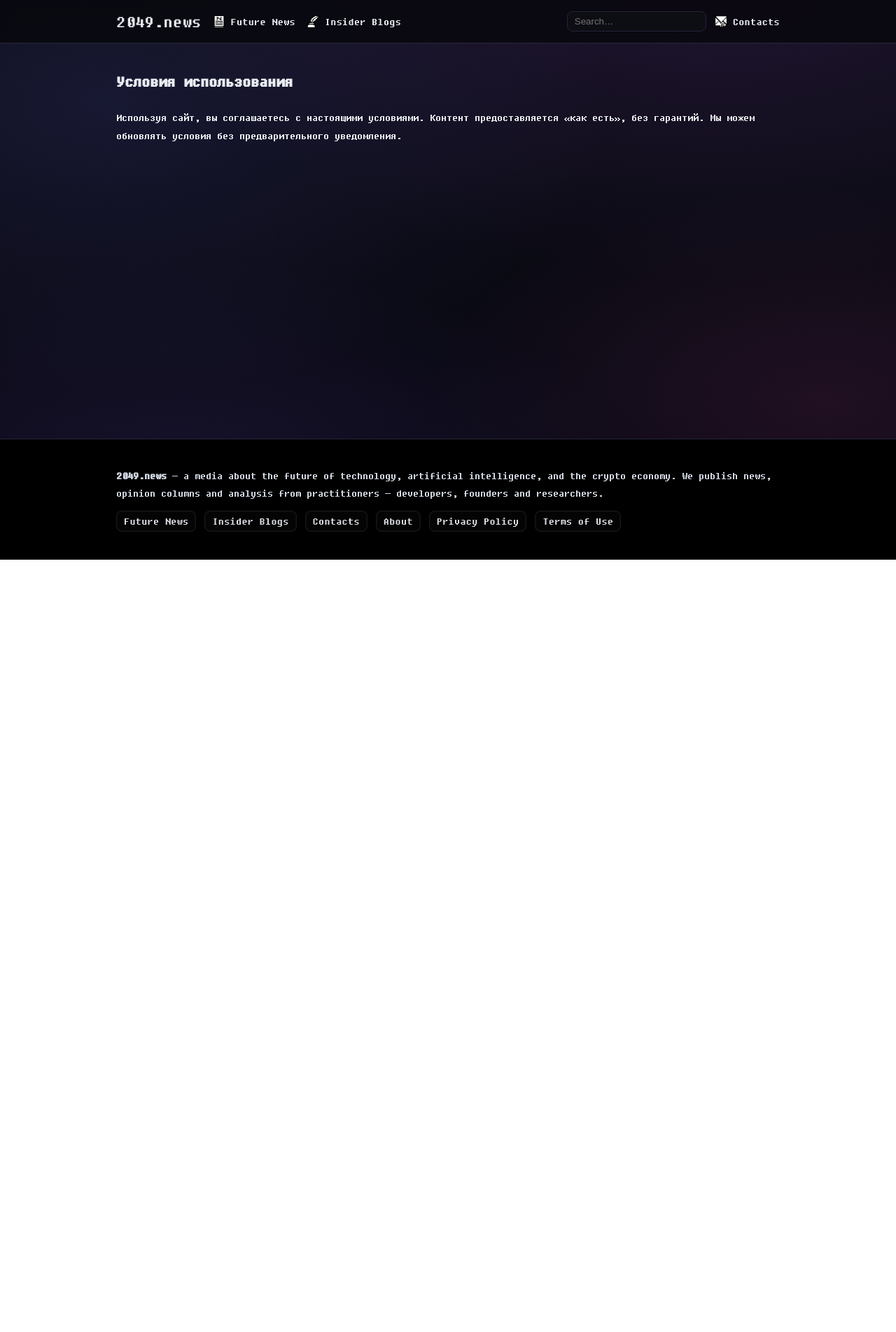
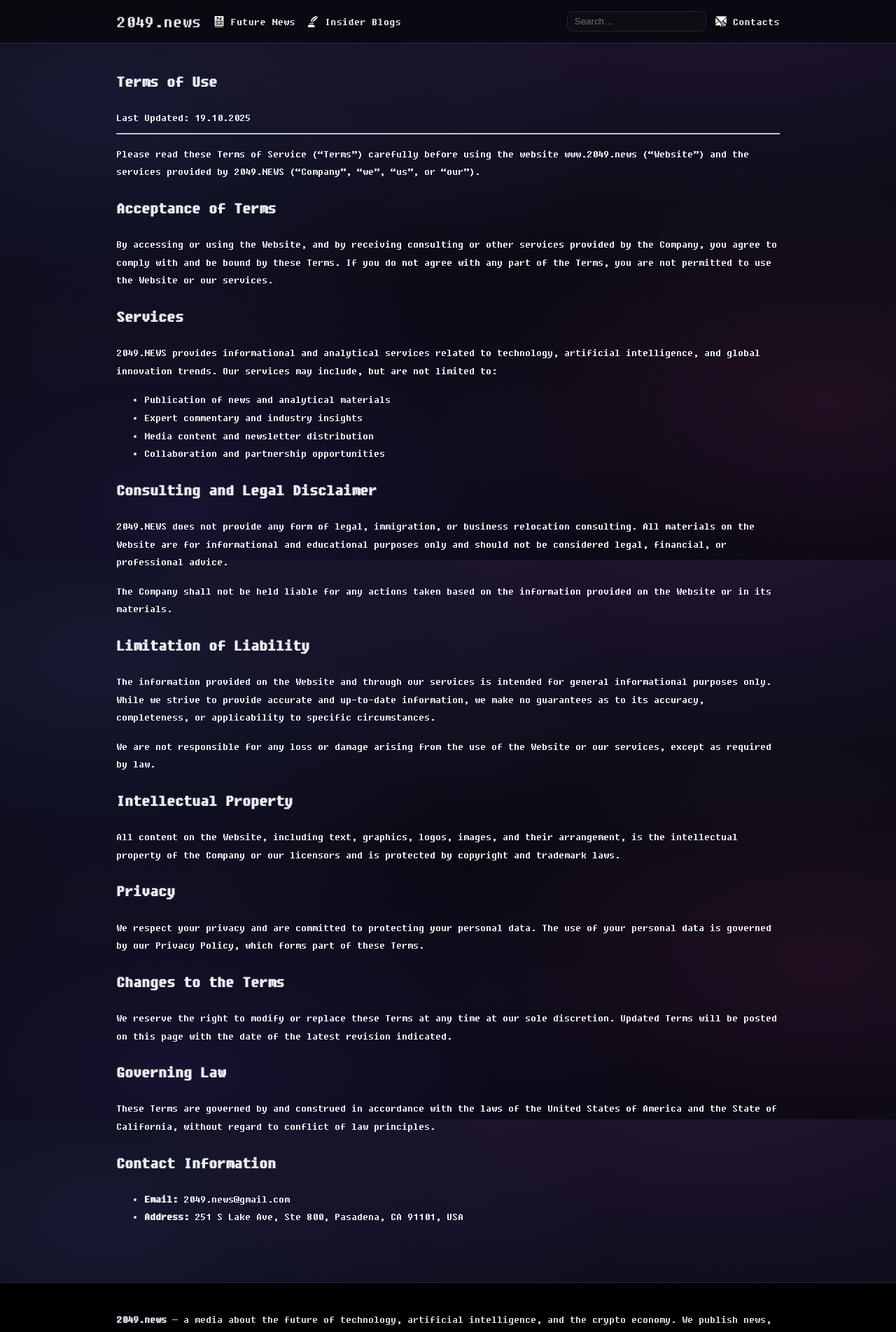
Before and after one commit to SPAMIK356/ai-aggregator, a Next.js app in the folder frontend/: page /terms in a window 1280 px wide. Shown: the top 1904 px of the page at 70% size. Before the commit the page ends 800 px from the top, so only its background shows below. Built offline with nearby package versions, Linux system fonts and the light colour scheme; no server answers.

Commit message:
Changed TOS

```diff
--- a/frontend/app/terms/page.tsx
+++ b/frontend/app/terms/page.tsx
@@ -3,8 +3,88 @@ import React from 'react';
 export default function TermsPage() {
 	return (
 		<article className="prose">
-			<h1>Условия использования</h1>
-			<p>Используя сайт, вы соглашаетесь с настоящими условиями. Контент предоставляется «как есть», без гарантий. Мы можем обновлять условия без предварительного уведомления.</p>
-		</article>
+  <header>
+    <h1>Terms of Use</h1>
+    <div>Last Updated: 19.10.2025</div>
+    <hr/>
+  </header>
+
+  <p>Please read these Terms of Service (“Terms”) carefully before using the website www.2049.news (“Website”) and the services provided by 2049.NEWS (“Company”, “we”, “us”, or “our”).</p>
+
+  <section>
+    <div>
+      <h2>Acceptance of Terms</h2>
+      <p>By accessing or using the Website, and by receiving consulting or other services provided by the Company, you agree to comply with and be bound by these Terms. If you do not agree with any part of the Terms, you are not permitted to use the Website or our services.</p>
+    </div>
+  </section>
+
+  <section>
+    <div>
+      <h2>Services</h2>
+      <p>2049.NEWS provides informational and analytical services related to technology, artificial intelligence, and global innovation trends. Our services may include, but are not limited to:</p>
+      <ul>
+        <li>Publication of news and analytical materials</li>
+        <li>Expert commentary and industry insights</li>
+        <li>Media content and newsletter distribution</li>
+        <li>Collaboration and partnership opportunities</li>
+      </ul>
+    </div>
+  </section>
+
+  <section>
+    <div>
+      <h2>Consulting and Legal Disclaimer</h2>
+      <p>2049.NEWS does not provide any form of legal, immigration, or business relocation consulting. All materials on the Website are for informational and educational purposes only and should not be considered legal, financial, or professional advice.</p>
+      <p>The Company shall not be held liable for any actions taken based on the information provided on the Website or in its materials.</p>
+    </div>
+  </section>
+
+  <section>
+    <div>
+      <h2>Limitation of Liability</h2>
+      <p>The information provided on the Website and through our services is intended for general informational purposes only. While we strive to provide accurate and up-to-date information, we make no guarantees as to its accuracy, completeness, or applicability to specific circumstances.</p>
+      <p>We are not responsible for any loss or damage arising from the use of the Website or our services, except as required by law.</p>
+    </div>
+  </section>
+
+  <section>
+    <div>
+      <h2>Intellectual Property</h2>
+      <p>All content on the Website, including text, graphics, logos, images, and their arrangement, is the intellectual property of the Company or our licensors and is protected by copyright and trademark laws.</p>
+    </div>
+  </section>
+
+  <section>
+    <div>
+      <h2>Privacy</h2>
+      <p>We respect your privacy and are committed to protecting your personal data. The use of your personal data is governed by our Privacy Policy, which forms part of these Terms.</p>
+    </div>
+  </section>
+
+  <section>
+    <div>
+      <h2>Changes to the Terms</h2>
+      <p>We reserve the right to modify or replace these Terms at any time at our sole discretion. Updated Terms will be posted on this page with the date of the latest revision indicated.</p>
+    </div>
+  </section>
+
+  <section>
+    <div>
+      <h2>Governing Law</h2>
+      <p>These Terms are governed by and construed in accordance with the laws of the United States of America and the State of California, without regard to conflict of law principles.</p>
+    </div>
+  </section>
+
+  <section>
+    <div>
+      <h2>Contact Information</h2>
+      <ul>
+        <li><strong>Email:</strong> 2049.news@gmail.com</li>
+        <li><strong>Address:</strong> 251 S Lake Ave, Ste 800, Pasadena, CA 91101, USA</li>
+      </ul>
+    </div>
+  </section>
+</article>
+
 	);
 }
```
